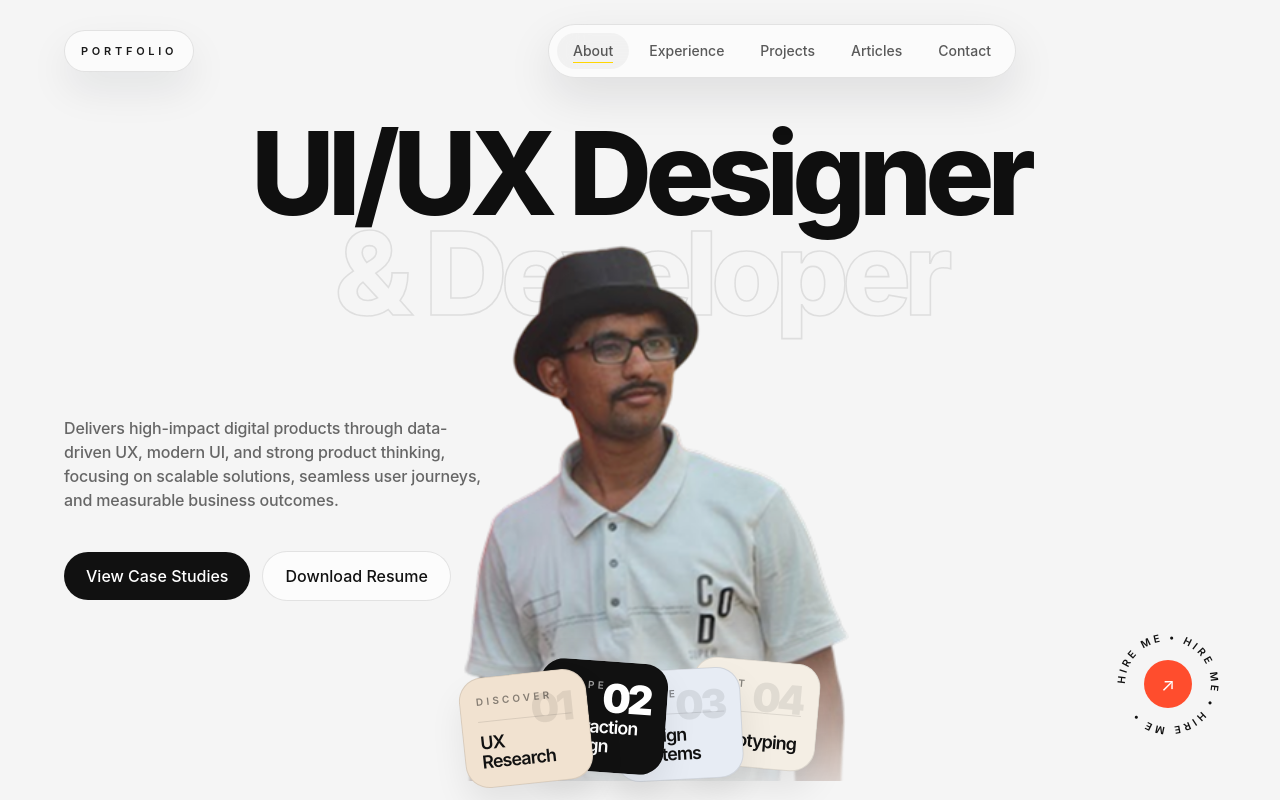
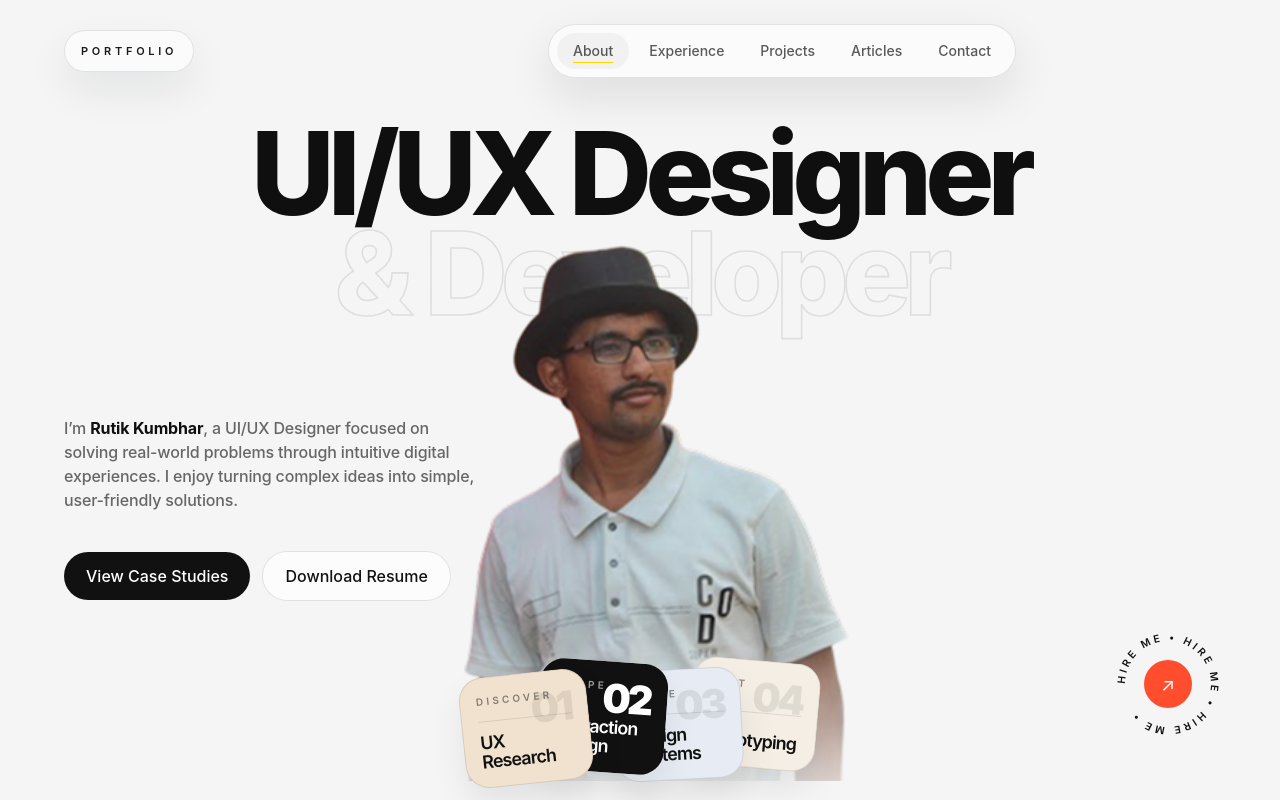
Before and after one commit to Rutik126/Portfolio, a React (Vite) app: page / in a window 1280 px wide. Shown: the top 800 px of the page. Built offline with nearby package versions, Linux system fonts and the light colour scheme; a web font is replaced by a local one.

Commit message:
Title Change

```diff
--- a/src/components/HeroSection.jsx
+++ b/src/components/HeroSection.jsx
@@ -22,6 +22,8 @@ const HeroSection = memo(function HeroSection() {
   const capabilityRef = useRef(null)
   const locationRef = useRef(null)
   const actionsRef = useRef(null)
+  const highlightedName = 'Rutik Kumbhar'
+  const [introBeforeName, introAfterName] = heroContent.introLine.split(highlightedName)
 
   useLayoutEffect(() => {
     const image = new Image()
@@ -90,7 +92,9 @@ const HeroSection = memo(function HeroSection() {
           ref={introRef}
           className="hero-intro absolute left-[5%] top-[58%] z-30 max-w-[420px] -translate-y-1/2 text-left text-[clamp(16px,1.2vw,20px)] font-medium tracking-[-0.01em] text-[#666666]"
         >
-          {heroContent.introLine}
+          {introBeforeName}
+          <span className="font-bold text-[#0F0F0F]">{highlightedName}</span>
+          {introAfterName}
         </p>
 
         <div
--- a/src/content/siteContent.js
+++ b/src/content/siteContent.js
@@ -15,7 +15,7 @@ export const headerSections = [
 ]
 
 export const heroContent = {
-  introLine: 'Delivers high-impact digital products through data-driven UX, modern UI, and strong product thinking, focusing on scalable solutions, seamless user journeys, and measurable business outcomes.',
+  introLine: 'I’m Rutik Kumbhar, a UI/UX Designer focused on solving real-world problems through intuitive digital experiences. I enjoy turning complex ideas into simple, user-friendly solutions.',
   primaryTitle: 'UI/UX Designer',
   secondaryTitle: '& Developer',
   location: 'based in India',
```
